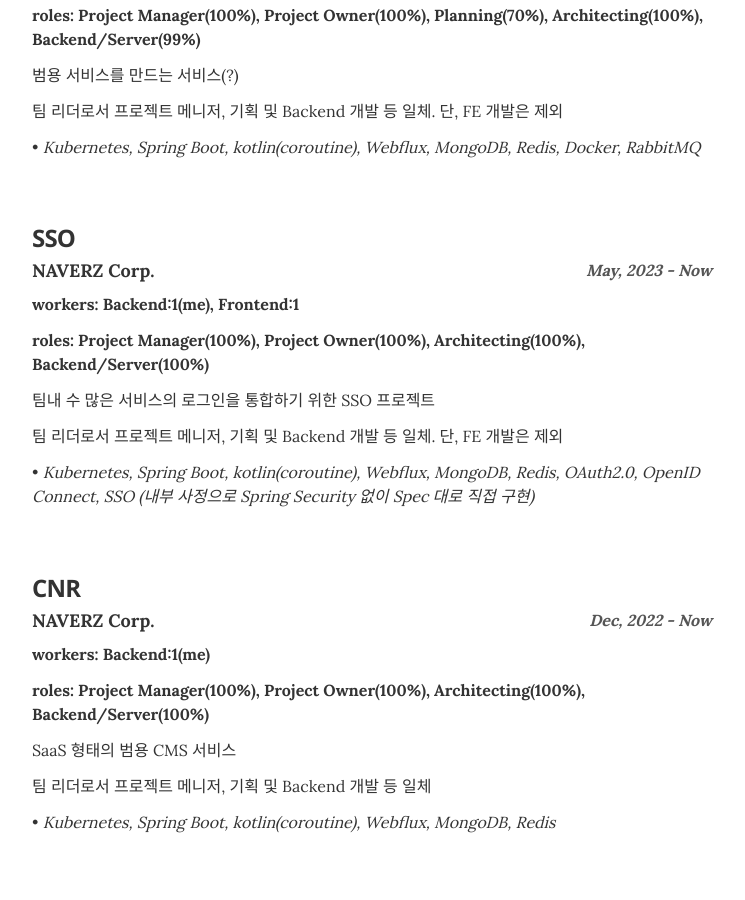
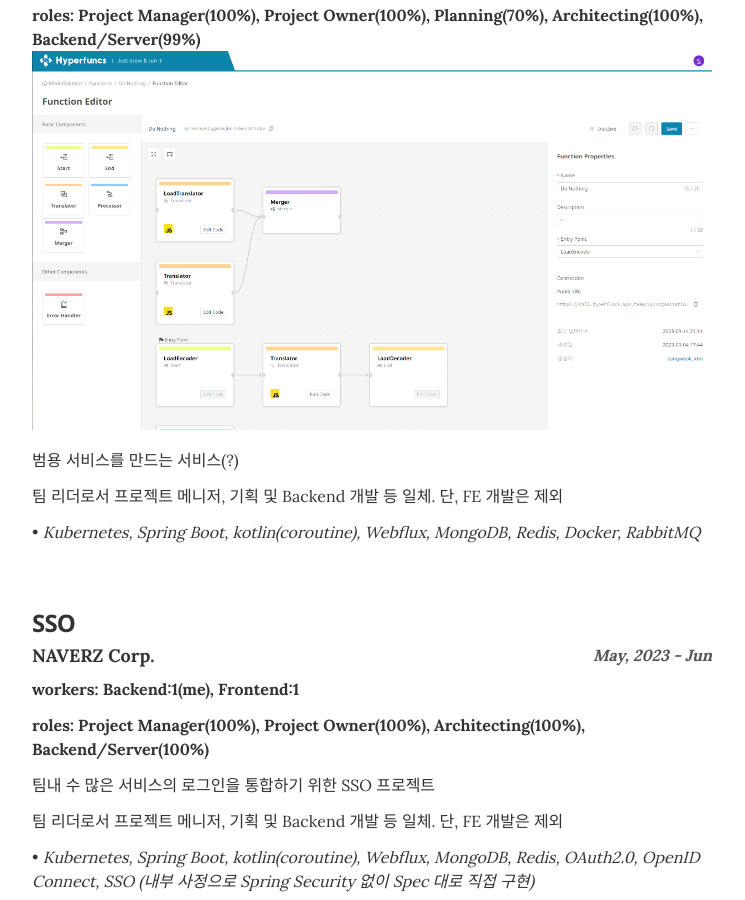
Before and after one commit to und3rs/resume_kr, a Jekyll site: the page built from index.html, in a window 1280 px wide and 900 px high, scrolled down 3080 px. Shown: the whole window, without its empty margins (268-1013 px from the left). Built offline with Jekyll 4.4.1, drawn with Linux system fonts in a browser that asks for light colours.

Commit message:
Update professional_projects.yml

```diff
--- a/_data/professional_projects.yml
+++ b/_data/professional_projects.yml
@@ -4,6 +4,8 @@
 - project: Hyperfuncs
   id: hyperfuncs
   corp: NAVERZ Corp.
+  cover: images/hyperfuncs.png
+  url: https://hyperfuncs.m2s.team
   duration: May, 2023 - Now
   workers: "Backend:1(me), Frontend:2, Planning:1, Design: 1"
   position: Project Manager(100%), Project Owner(100%), Planning(70%), Architecting(100%), Backend/Server(99%)
@@ -14,7 +16,7 @@
 - project: SSO
   id: sso
   corp: NAVERZ Corp.
-  duration: May, 2023 - Now
+  duration: May, 2023 - Jun
   workers: "Backend:1(me), Frontend:1"
   position: Project Manager(100%), Project Owner(100%), Architecting(100%), Backend/Server(100%)
   description: 팀내 수 많은 서비스의 로그인을 통합하기 위한 SSO 프로젝트
```
